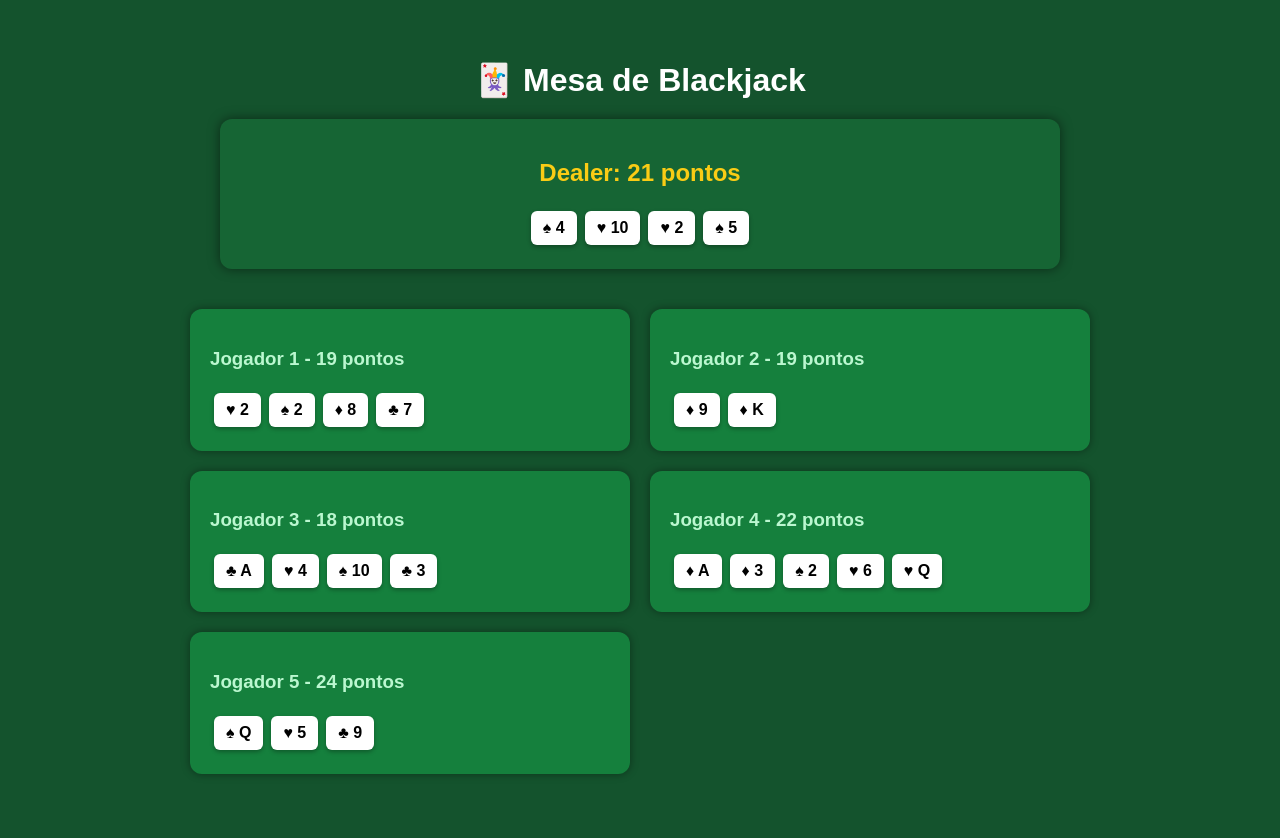
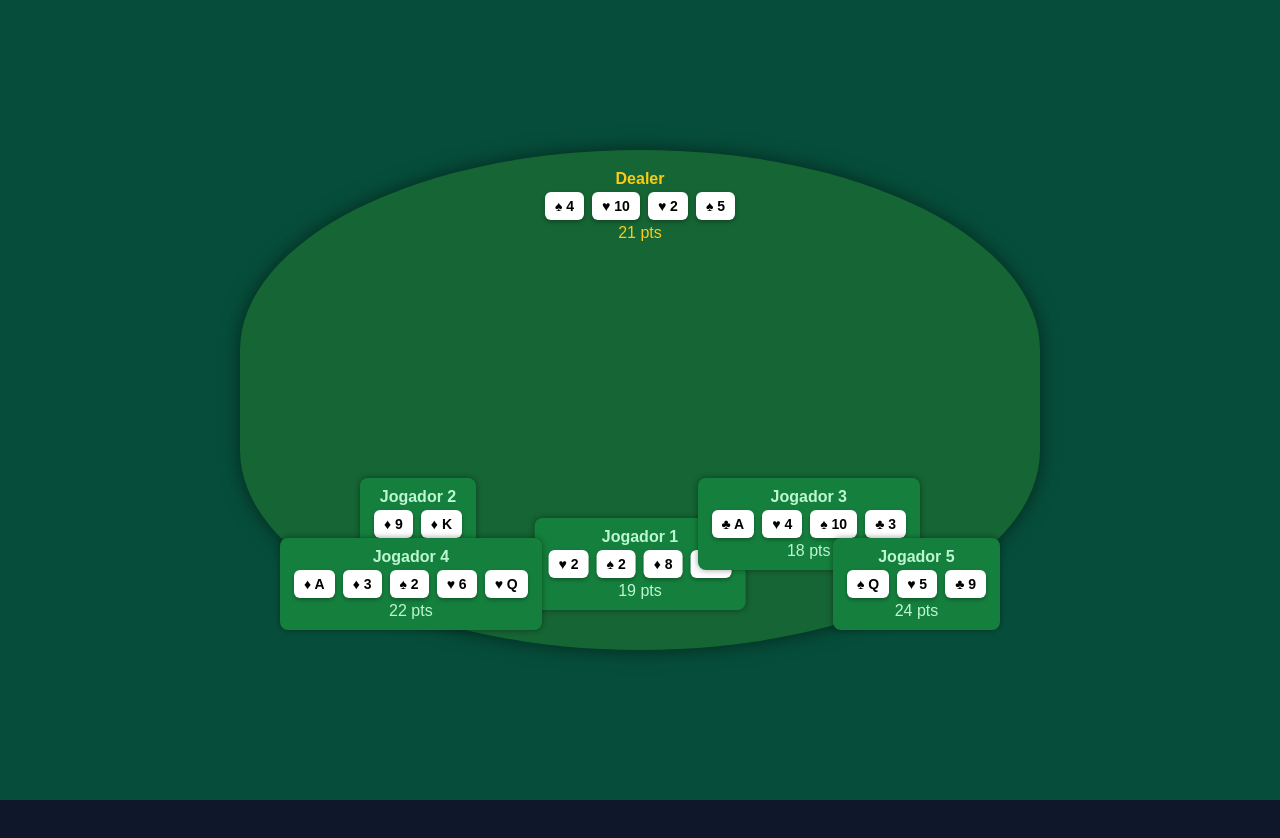
Before and after one commit to blinbingo/kombi, a Next.js app: page /blackjack in a window 1280 px wide. Shown: the top 838 px of the page. After the commit the page ends 800 px from the top, so only its background shows below. Built offline with nearby package versions, Linux system fonts and the light colour scheme.

Commit message:
Update index.js

```diff
--- a/pages/blackjack/index.js
+++ b/pages/blackjack/index.js
@@ -75,12 +75,12 @@ export default function Blackjack() {
         style={{
           display: 'inline-block',
           margin: '4px',
-          padding: '8px 12px',
+          padding: '6px 10px',
           borderRadius: '6px',
           backgroundColor: '#fff',
           color: '#000',
           fontWeight: 'bold',
-          fontSize: '16px',
+          fontSize: '14px',
           boxShadow: '0 2px 4px rgba(0,0,0,0.3)',
         }}
       >
@@ -91,52 +91,73 @@ export default function Blackjack() {
   return (
     <div
       style={{
-        backgroundColor: '#14532d',
+        position: 'relative',
+        backgroundColor: '#064e3b',
         minHeight: '100vh',
-        padding: '40px',
-        color: 'white',
-        fontFamily: 'Arial, sans-serif',
+        padding: '0',
+        display: 'flex',
+        justifyContent: 'center',
+        alignItems: 'center',
       }}
     >
-      <h1 style={{ textAlign: 'center', fontSize: '32px', marginBottom: '20px' }}>🃏 Mesa de Blackjack</h1>
-
       <div
         style={{
+          position: 'relative',
+          width: '800px',
+          height: '500px',
           backgroundColor: '#166534',
-          padding: '20px',
-          borderRadius: '12px',
-          maxWidth: '800px',
-          margin: '0 auto 40px auto',
-          boxShadow: '0 0 12px rgba(0,0,0,0.5)',
+          borderRadius: '50% / 40%',
+          boxShadow: '0 0 20px rgba(0,0,0,0.5)',
         }}
       >
-        <h2 style={{ textAlign: 'center', color: '#facc15' }}>Dealer: {calcularValor(dealer)} pontos</h2>
-        <div style={{ display: 'flex', justifyContent: 'center', flexWrap: 'wrap' }}>{renderMao(dealer)}</div>
+        {/* Dealer */}
+        <div
+          style={{
+            position: 'absolute',
+            top: '20px',
+            left: '50%',
+            transform: 'translateX(-50%)',
+            textAlign: 'center',
+            color: '#facc15',
+          }}
+        >
+          <strong>Dealer</strong>
+          <div>{renderMao(dealer)}</div>
+          <div>{calcularValor(dealer)} pts</div>
         </div>
 
-      <div
-        style={{
-          display: 'grid',
-          gridTemplateColumns: '1fr 1fr',
-          gap: '20px',
-          maxWidth: '900px',
-          margin: '0 auto',
-        }}
-      >
-        {jogadores.map((mao, index) => (
+        {/* Jogadores posicionados */}
+        {jogadores.map((mao, index) => {
+          const posicoes = [
+            { bottom: '40px', left: '50%', transform: 'translateX(-50%)' }, // jogador 3 (centro)
+            { bottom: '80px', left: '15%' }, // jogador 2
+            { bottom: '80px', right: '15%' }, // jogador 4
+            { bottom: '20px', left: '5%' }, // jogador 1
+            { bottom: '20px', right: '5%' }, // jogador 5
+          ];
+          const pos = posicoes[index] || {};
+          return (
             <div
               key={index}
               style={{
+                position: 'absolute',
+                ...pos,
                 backgroundColor: '#15803d',
-              padding: '20px',
-              borderRadius: '12px',
-              boxShadow: '0 0 8px rgba(0,0,0,0.4)',
+                padding: '10px',
+                borderRadius: '8px',
+                color: '#bbf7d0',
+                boxShadow: '0 0 6px rgba(0,0,0,0.4)',
+                textAlign: 'center',
               }}
             >
-            <h3 style={{ color: '#bbf7d0' }}>Jogador {index + 1} - {calcularValor(mao)} pontos</h3>
-            <div style={{ display: 'flex', flexWrap: 'wrap' }}>{renderMao(mao)}</div>
+              <div>
+                <strong>Jogador {index + 1}</strong>
               </div>
-        ))}
+              <div>{renderMao(mao)}</div>
+              <div>{calcularValor(mao)} pts</div>
+            </div>
+          );
+        })}
       </div>
     </div>
   );
```
Lines whose indentation alone changed are shown as unchanged.
